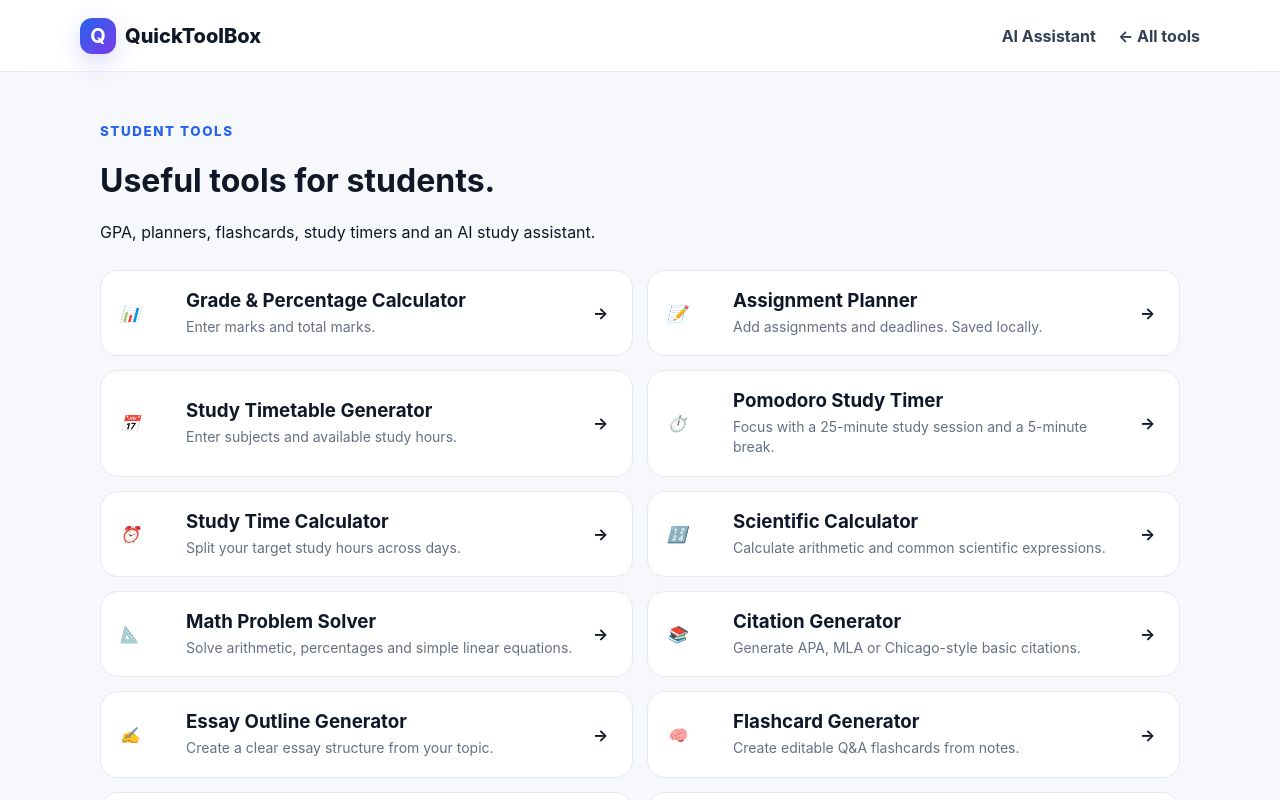
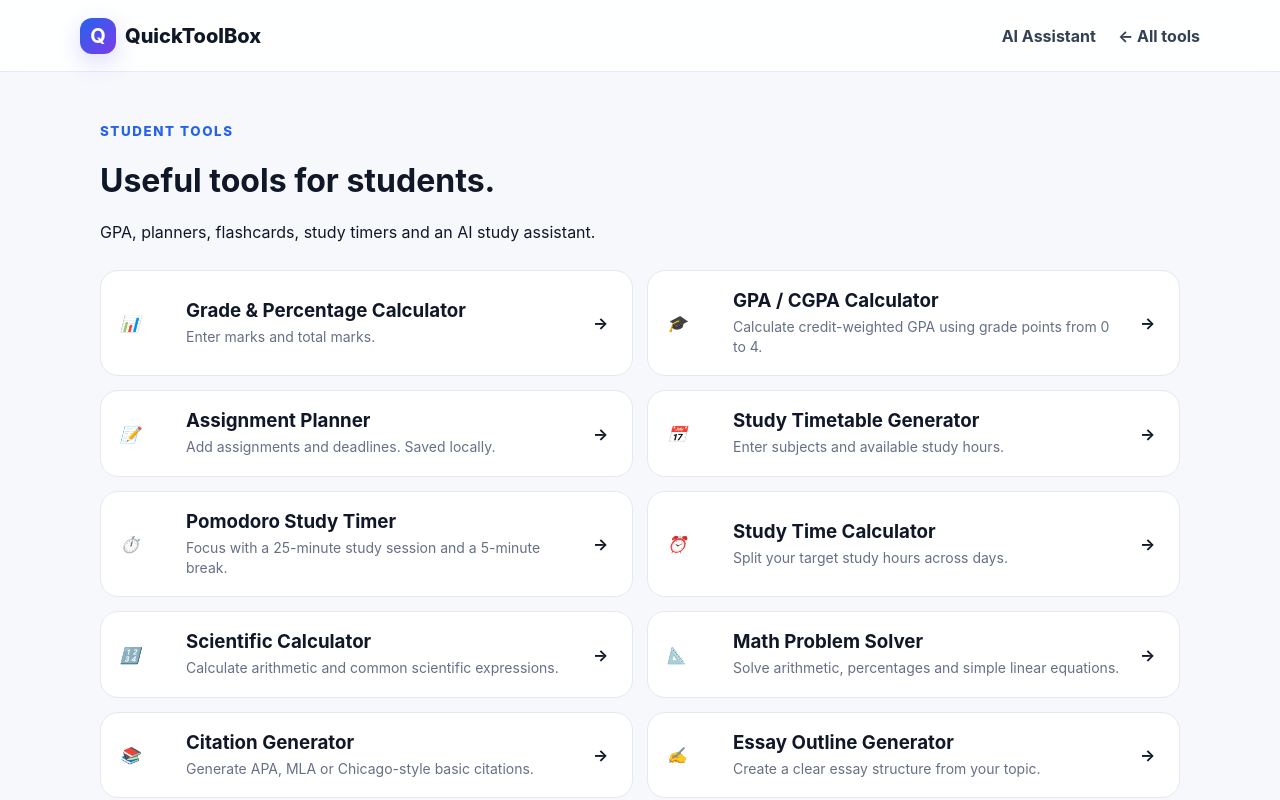
Before and after one commit to Afifarman/QuickToolBox, a Next.js app: page /student-tools in a window 1280 px wide. Shown: the top 800 px of the page. Built offline with nearby package versions, Linux system fonts and the light colour scheme; no server answers.

Commit message:
List the GPA/CGPA calculator in Student Tools

```diff
--- a/app/student-tools/page.js
+++ b/app/student-tools/page.js
@@ -2,6 +2,7 @@ import Link from 'next/link';
 
 const studentTools = [
   ['grade-calculator', '📊', 'Grade & Percentage Calculator', 'Enter marks and total marks.'],
+  ['gpa-cgpa-calculator', '🎓', 'GPA / CGPA Calculator', 'Calculate credit-weighted GPA using grade points from 0 to 4.'],
   ['assignment-planner', '📝', 'Assignment Planner', 'Add assignments and deadlines. Saved locally.'],
   ['study-timetable', '📅', 'Study Timetable Generator', 'Enter subjects and available study hours.'],
   ['pomodoro-timer', '⏱️', 'Pomodoro Study Timer', 'Focus with a 25-minute study session and a 5-minute break.'],
```
